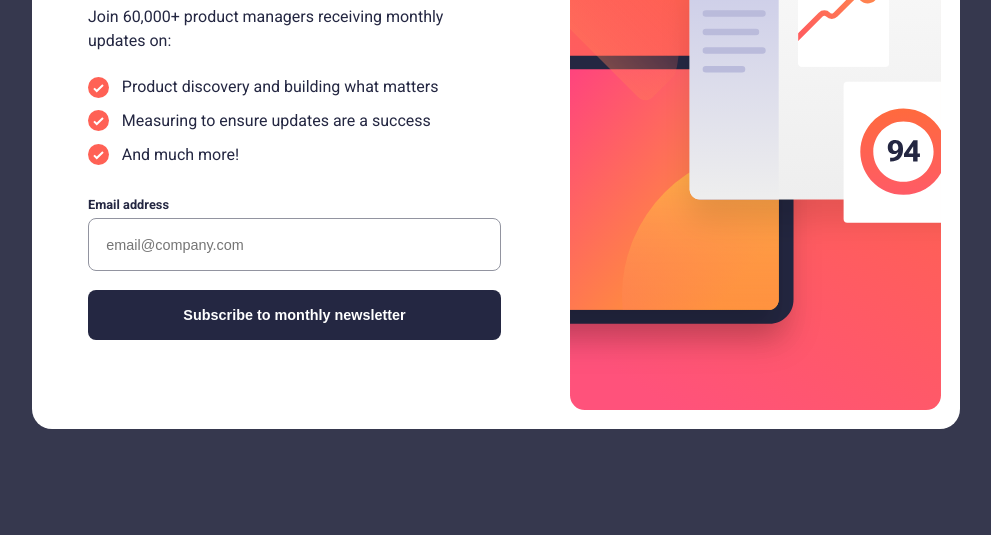
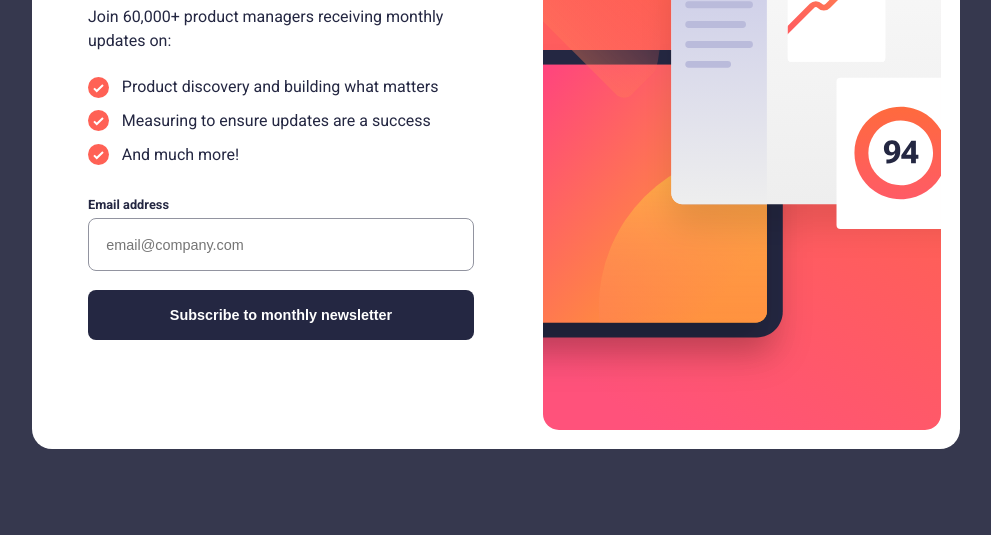
Before and after one commit to dilanrojas/newsletter-sign-up-with-messages, a website built with Vite: page index.html in a window 1280 px wide. Shown: the part 265-800 px from the top of the page, without its empty margins (144-1135 px from the left). Built offline with nearby package versions, Linux system fonts and the light colour scheme.

Commit message:
update v1.2

```diff
--- a/style.css
+++ b/style.css
@@ -147,7 +147,7 @@ input:where([type="email"]):focus {
 
 .col2 img {
   content: url("/public/illustration-sign-up-desktop.svg");
-  max-height: 550px;
+  max-height: 590px;
 }
 
 @media(max-width: 850px) {
```
